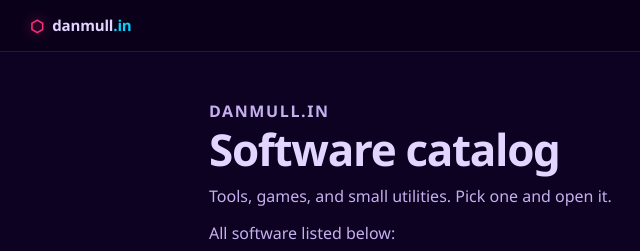
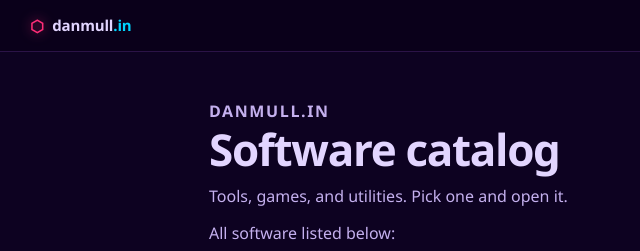
Before and after one commit to danmullin/danmull-in, a website built with Vite: page index.html in a window 1280 px wide. Shown: the top 251 px of the page, 3-643 px from the left. Built offline with nearby package versions, Linux system fonts and the light colour scheme.

Commit message:
Drop small from the catalog intro.
Co-authored-by: Mist <mist@danmull.in>

```diff
--- a/index.html
+++ b/index.html
@@ -52,7 +52,7 @@
     <header class="page-hero">
       <p class="hero-eyebrow">danmull.in</p>
       <h1>Software catalog</h1>
-      <p>Tools, games, and small utilities. Pick one and open it.</p>
+      <p>Tools, games, and utilities. Pick one and open it.</p>
       <p>All software listed below:</p>
       <ul class="catalog-points">
         <li>Runs in the browser</li>
```
